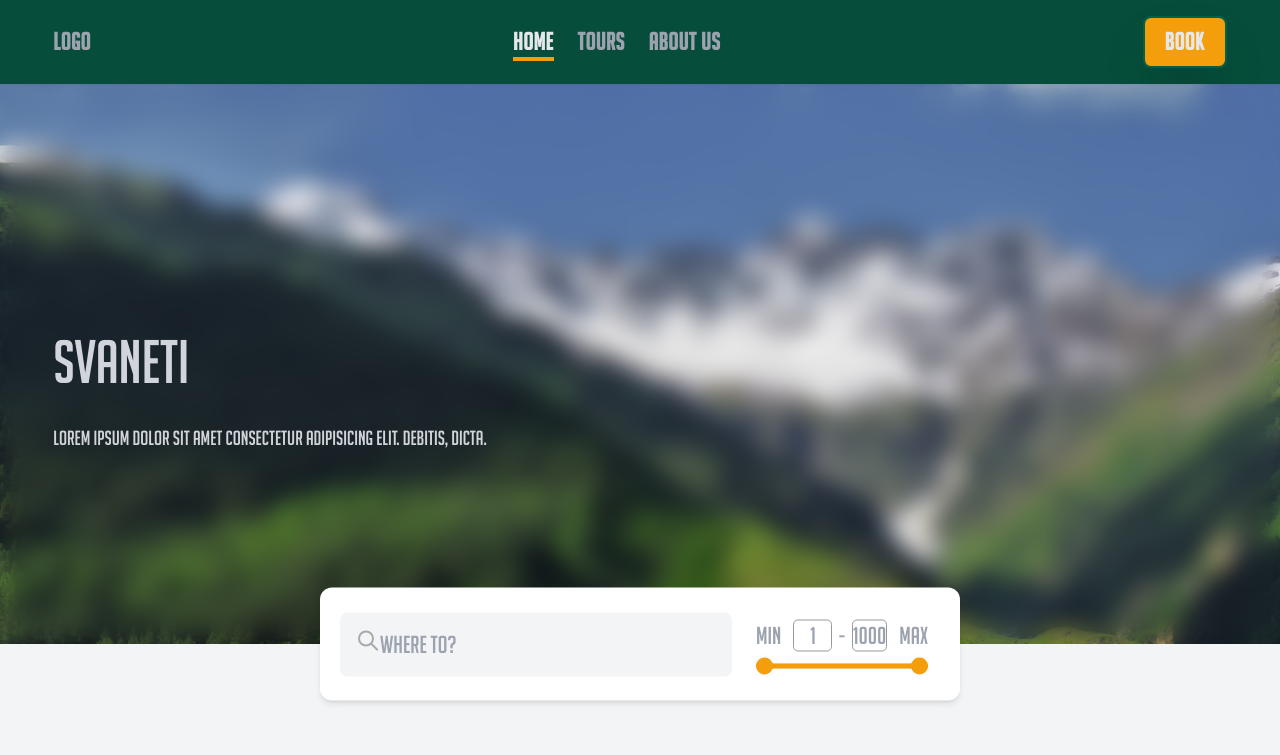
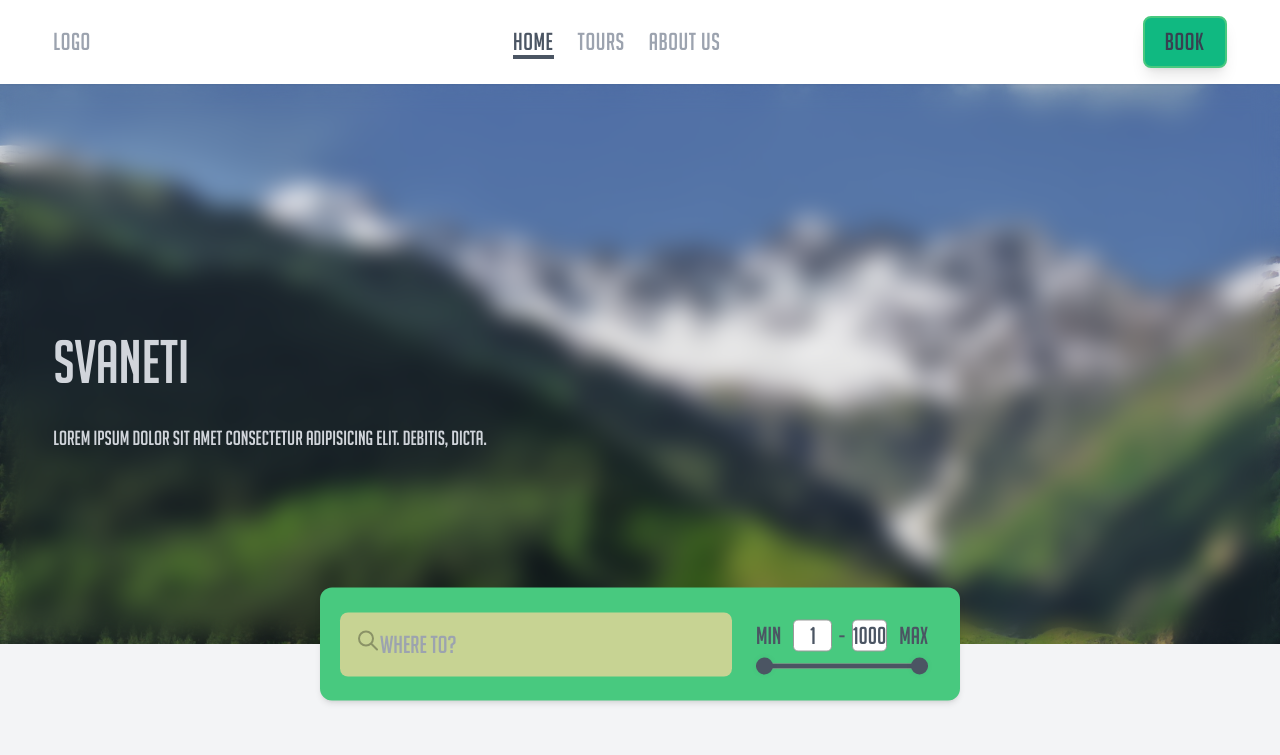
Before and after one commit to ajikia15/TravelAgency, a SvelteKit app: page / in a window 1280 px wide. Shown: the top 755 px of the page. Built offline with nearby package versions, Linux system fonts and the light colour scheme.

Commit message:
color rewamp (beta)

```diff
--- a/src/app.html
+++ b/src/app.html
@@ -12,7 +12,7 @@
 </head>
 
 <body data-sveltekit-preload-data="hover"
-	class="relative scrollbar-thin scrollbar-track-emerald-900 scrollbar-thumb-amber-500">
+	class="relative scrollbar-thin scrollbar-track-moss-200 scrollbar-thumb-gray-700">
 	<div style="display: contents">%sveltekit.body%</div>
 </body>
 
--- a/src/components/Navigation.svelte
+++ b/src/components/Navigation.svelte
@@ -6,31 +6,31 @@
 
 <!-- Tablet++ nav -->
 <nav
-	class="top-0 z-10 hidden w-full place-items-center overflow-hidden bg-emerald-900  py-4 text-lg text-gray-400 shadow-sm transition-all md:grid [&>*]:font-semibold">
+	class="top-0 z-10 hidden w-full place-items-center overflow-hidden bg-white  py-4 text-lg text-gray-400 shadow-sm transition-all md:grid">
 	<div class="flex w-11/12 flex-row items-center justify-between text-2xl tracking-wide">
 		<ul class="flex flex-row items-center justify-between ">
 			<li>Logo</li>
 		</ul>
 		<ul class="flex flex-row items-center justify-between gap-6">
 			<li
-				class="w-min-content relative transition-all before:absolute before:-bottom-[3px] before:right-0 before:h-1 before:w-0 before:bg-amber-500 before:shadow-2xl before:duration-500 hover:text-gray-200 hover:before:left-0 hover:before:w-full {path ==
+				class="w-min-content relative transition-all before:absolute before:-bottom-[1px] before:right-0 before:h-1 before:w-0 before:bg-gray-600 before:shadow-2xl before:duration-500 hover:text-gray-600 hover:before:left-0 hover:before:w-full {path ==
 				'/'
-					? 'text-gray-200 before:w-full'
+					? 'text-gray-600 before:w-full'
 					: ''}">
 				<a href="/" class="">Home</a>
 			</li>
 			<li
-				class="w-min-content relative transition-all before:absolute before:-bottom-[3px] before:right-0 before:h-1 before:w-0 before:bg-amber-500 before:shadow-2xl before:transition-all before:duration-500 hover:text-gray-200 hover:before:left-0 hover:before:w-full {path.includes(
+				class="w-min-content relative transition-all before:absolute before:-bottom-[1px] before:right-0 before:h-1 before:w-0 before:bg-gray-600 before:shadow-2xl before:transition-all before:duration-500 hover:text-gray-600 hover:before:left-0 hover:before:w-full {path.includes(
 					'/tour'
 				)
-					? 'text-gray-200 before:w-full'
+					? 'text-gray-600 before:w-full'
 					: ''}">
 				<a href="/#tours" class="">Tours</a>
 			</li>
 			<li
-				class="w-min-content relative transition-all before:absolute before:-bottom-[3px] before:right-0 before:h-1 before:w-0 before:bg-amber-500 before:shadow-2xl before:transition-all before:duration-500 hover:text-gray-200 hover:before:left-0 hover:before:w-full {path ==
+				class="w-min-content relative transition-all before:absolute before:-bottom-[1px] before:right-0 before:h-1 before:w-0 before:bg-gray-600 before:shadow-2xl before:transition-all before:duration-500 hover:text-gray-600 hover:before:left-0 hover:before:w-full {path ==
 				'/about'
-					? 'text-gray-200 before:w-full'
+					? 'text-gray-600 before:w-full'
 					: ''}">
 				<a href="/about" class="">About Us</a>
 			</li>
@@ -39,7 +39,7 @@
 			<li class="group relative flex flex-row items-center">
 				<button
 					type="button"
-					class="rounded-lg border-2 border-emerald-800 bg-amber-500 p-2 px-5 tracking-wide text-gray-200 shadow-2xl transition-all focus:outline-none focus:ring focus:ring-amber-500 group-hover:border-emerald-900 group-hover:bg-amber-600 group-hover:shadow-md group-hover:focus:ring-amber-600">
+					class="rounded-lg  border-2 border-moss-400 bg-emerald-500 p-2 px-5 tracking-wide text-gray-700 shadow-lg transition-all focus:outline-none focus:ring focus:ring-moss-400 group-hover:border-moss-800 group-hover:bg-moss-800 group-hover:text-white  group-hover:shadow-md group-hover:focus:ring-moss-800">
 					<p>Book</p>
 				</button>
 				<div class="popPhone">
@@ -62,7 +62,7 @@
 <nav
 	class="fixed bottom-0 left-0 z-10 grid h-[12%] min-h-max w-full place-items-center bg-white text-gray-400 shadow-2xl transition-all md:hidden">
 	<ul class="grid w-11/12 grid-cols-4">
-		<li class="relative flex flex-col items-center {path == '/' ? 'text-emerald-600' : ''}">
+		<li class="relative flex flex-col items-center {path == '/' ? 'text-black' : ''}">
 			<a href="/" class="flex cursor-pointer flex-col items-center">
 				<svg xmlns="http://www.w3.org/2000/svg" width="32" height="32" viewBox="0 0 512 512"
 					><path
@@ -81,10 +81,7 @@
 				<p class="flex justify-center ">Home</p>
 			</a>
 		</li>
-		<li
-			class="relative flex flex-col items-center {path.includes('/tour')
-				? 'text-emerald-600'
-				: ''}">
+		<li class="relative flex flex-col items-center {path.includes('/tour') ? 'text-black' : ''}">
 			<a href="/#tours" class="flex cursor-pointer flex-col items-center">
 				<svg xmlns="http://www.w3.org/2000/svg" width="32" height="32" viewBox="0 0 24 24"
 					><path
@@ -93,7 +90,7 @@
 				<p class="">Tours</p>
 			</a>
 		</li>
-		<li class="relative flex flex-col items-center {path == '/about' ? 'text-emerald-600' : ''}">
+		<li class="relative flex flex-col items-center {path == '/about' ? 'text-black' : ''}">
 			<a href="/about" class="flex cursor-pointer flex-col items-center">
 				<svg xmlns="http://www.w3.org/2000/svg" width="32" height="32" viewBox="0 0 24 24"
 					><path
@@ -102,7 +99,7 @@
 				<p class="">About Us</p>
 			</a>
 		</li>
-		<li class="relative flex flex-col items-center {path == '/book' ? 'text-emerald-600' : ''}">
+		<li class="relative flex flex-col items-center {path == '/book' ? 'text-black' : ''}">
 			<div class="flex cursor-pointer flex-col items-center">
 				<svg xmlns="http://www.w3.org/2000/svg" width="32" height="32" viewBox="0 0 24 24"
 					><path
@@ -117,10 +114,10 @@
 <style lang="scss">
 	.popPhone {
 		@apply absolute left-0 top-0 flex h-full w-1/2 cursor-pointer flex-col items-center
-		justify-center text-amber-600 opacity-0 transition-all duration-500 group-hover:-left-1/2 group-hover:rotate-[360deg] group-hover:opacity-100 hover:text-amber-500;
+		justify-center text-moss-800 opacity-0 transition-all duration-500 group-hover:-left-1/2 group-hover:rotate-[360deg] group-hover:opacity-100 hover:text-moss-400;
 	}
 	.popMessenger {
 		@apply absolute right-0 top-0 flex h-full w-1/2 cursor-pointer flex-col items-center
-		justify-center  text-amber-600 opacity-0 transition-all duration-500 group-hover:-right-1/2 group-hover:rotate-[360deg] group-hover:opacity-100 hover:text-amber-500;
+		justify-center  text-moss-800 opacity-0 transition-all duration-500 group-hover:-right-1/2 group-hover:rotate-[360deg] group-hover:opacity-100 hover:text-moss-400;
 	}
 </style>
--- a/src/components/Range.svelte
+++ b/src/components/Range.svelte
@@ -20,12 +20,12 @@
 </script>
 
 <div class="p-3">
-	<div class="price-input mb-3 text-gray-400">
+	<div class="price-input mb-3 text-gray-600">
 		<div class="field">
 			<span>Min</span>
 			<input
 				type="tel"
-				class="input-min focus-within:text-gray-700"
+				class="input-min focus-within:text-black"
 				maxlength="3"
 				bind:value={curMin} />
 		</div>
@@ -49,10 +49,10 @@
 	</div>
 </div>
 
-<!-- <input type="button" class="h-12 w-12 bg-green-500" value="nigger" on:click={handleclick} /> -->
+<!-- <input type="button" class="h-12 w-12 bg-green-500" value="" on:click={handleclick} /> -->
 <style>
 	:root {
-		--color: #f59e0b;
+		--color: #4b5563;
 		/* --color: rgb(6 95 70); */
 	}
 	::selection {
@@ -91,7 +91,7 @@
 	.slider {
 		height: 5px;
 		position: relative;
-		background: #ddd;
+		background: #e1e9c4;
 		border-radius: 5px;
 	}
 	.slider .progress {
--- a/src/components/Search.svelte
+++ b/src/components/Search.svelte
@@ -2,7 +2,7 @@
 	export let searchQuery: string = '';
 </script>
 
-<div class="flex rounded-lg bg-gray-100 p-4">
+<div class="flex rounded-lg bg-moss-200 p-4">
 	<svg
 		xmlns="http://www.w3.org/2000/svg"
 		class="h-6 w-6 opacity-30"
@@ -16,10 +16,8 @@
 			d="M21 21l-6-6m2-5a7 7 0 11-14 0 7 7 0 0114 0z" />
 	</svg>
 	<input
-		class="w-60 bg-gray-100  outline-none"
+		class="w-60 bg-moss-200  outline-none"
 		type="text"
 		placeholder="Where To?"
 		bind:value={searchQuery} />
 </div>
-
-<!-- SLIDER -->
--- a/src/routes/+page.svelte
+++ b/src/routes/+page.svelte
@@ -22,7 +22,7 @@
 <Hero />
 <div class="grid w-full -translate-y-1/2 place-items-center">
 	<div
-		class="grid w-11/12 transform grid-cols-1 flex-row items-center gap-3 rounded-xl bg-white p-5 text-2xl shadow-md transition duration-500 after:absolute after:left-0 after:-top-[1px] after:h-2 after:w-full  after:rounded-t-xl hover:scale-105 hover:shadow-lg md:grid-cols-[2fr_1fr] xl:w-1/2">
+		class="grid w-11/12 transform grid-cols-1 flex-row items-center gap-3 rounded-xl bg-moss-400 p-5 text-2xl shadow-md transition duration-500 after:absolute after:left-0 after:-top-[1px] after:h-2 after:w-full  after:rounded-t-xl hover:scale-105 hover:shadow-lg md:grid-cols-[2fr_1fr] xl:w-1/2">
 		<Search bind:searchQuery />
 		<Range bind:curMin bind:curMax />
 	</div>
--- a/tailwind.config.cjs
+++ b/tailwind.config.cjs
@@ -2,7 +2,21 @@
 module.exports = {
 	content: ['./src/**/*.{html,js,svelte,ts}'],
 	theme: {
-		extend: {}
+		extend: {
+			colors: {
+				'moss': {
+					100: '#F2FFFA',
+					200: '#C7D393',
+					300: '#85EFB8',
+					400: '#48C97F',
+					500: '#14803C',
+					600: '#076925',
+					700: '#025316',
+					800: '#003D0C',
+					900: '#002605',
+				},
+			},
+		}
 	},
 	plugins: [require('tailwind-scrollbar')]
 };
```
